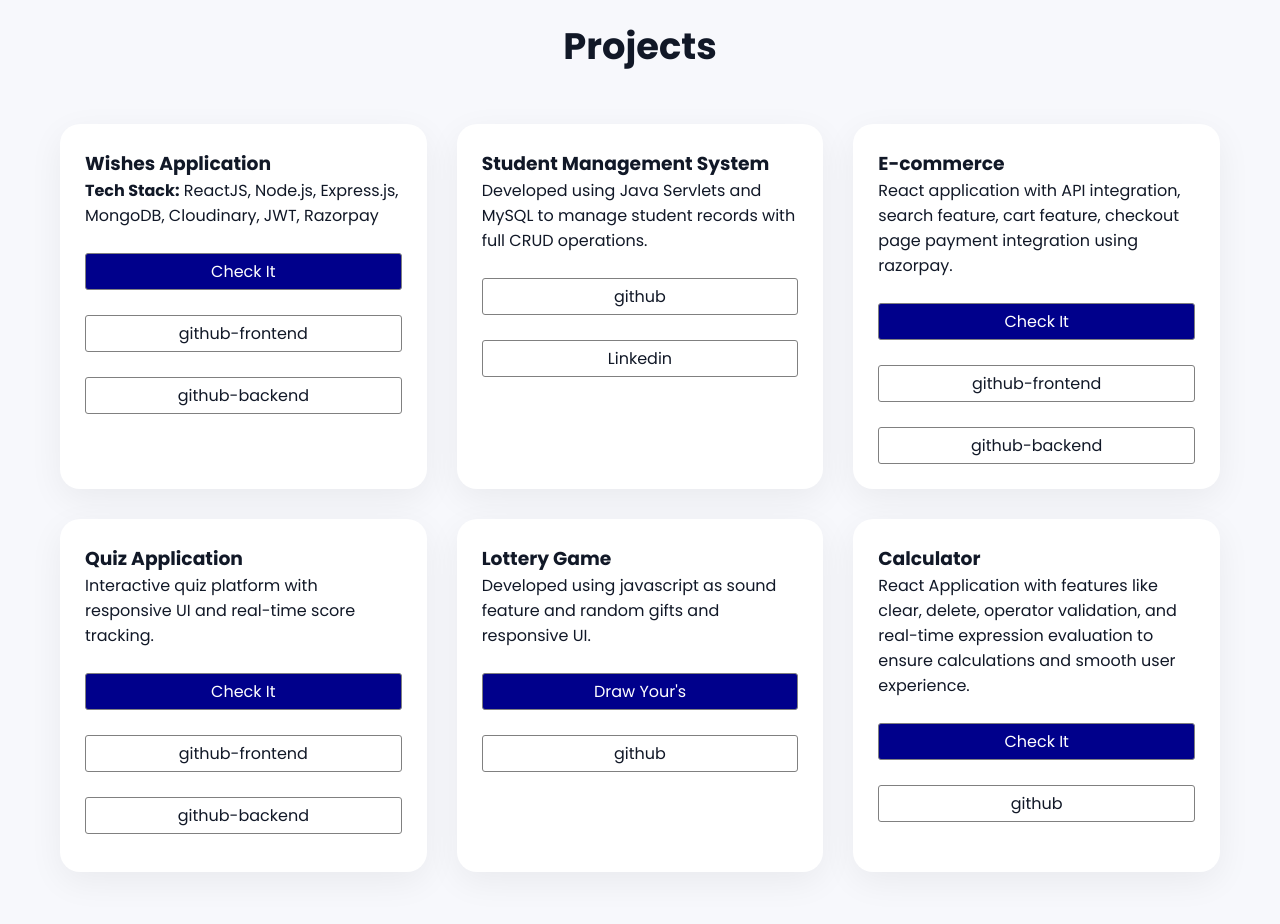
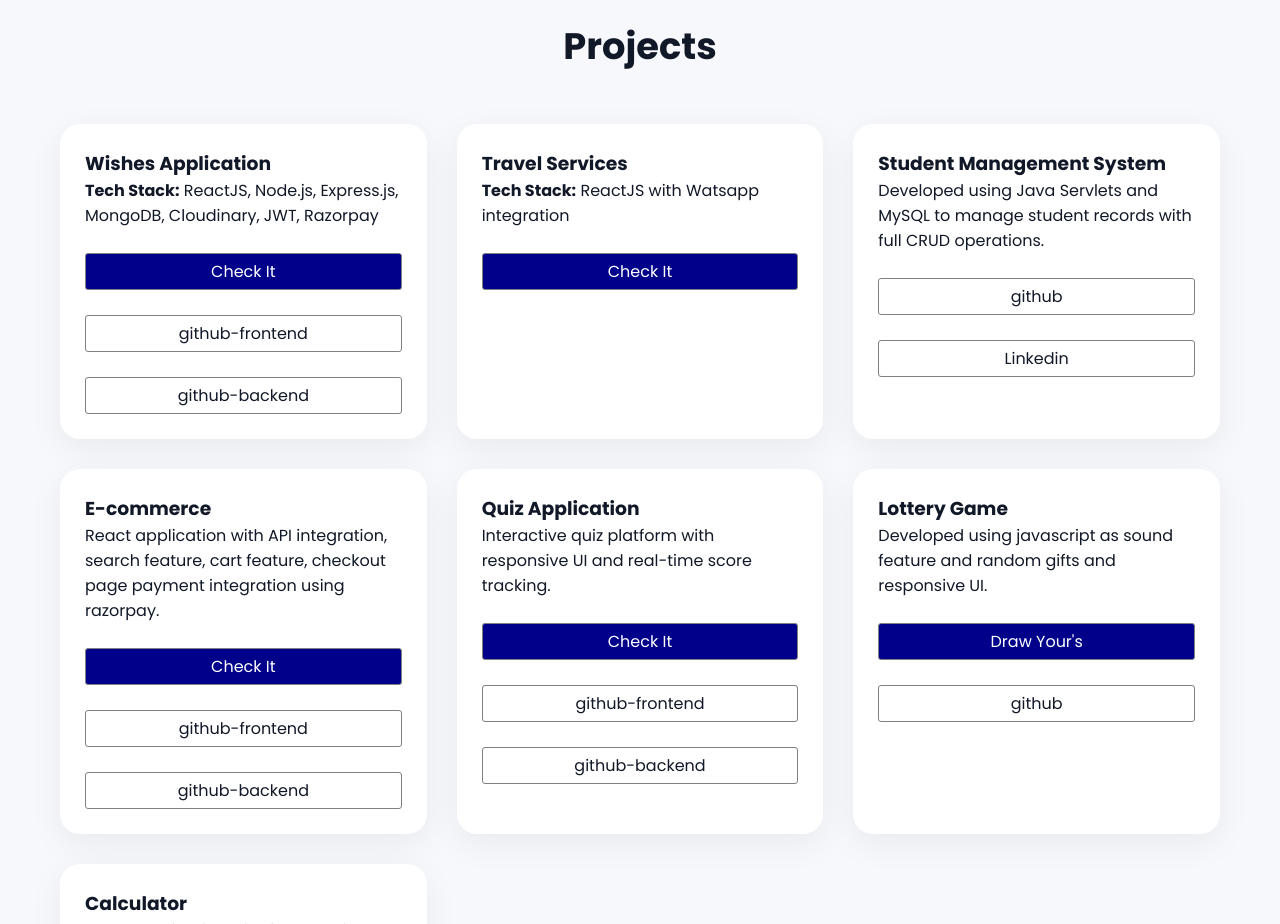
Before and after one commit to bishopnakka/Bishop-Portfolio, a plain HTML site: page index.html in a window 1280 px wide. Shown: the part 1760-2684 px from the top of the page. Drawn offline with Linux system fonts and the light colour scheme.

Commit message:
Update index.html

```diff
--- a/index.html
+++ b/index.html
@@ -106,6 +106,23 @@
             target="_blank"
             >github-backend</a
           >
+        </div>
+
+        <div class="project-card">
+          <h3>Travel Services</h3>
+          <p>
+            <strong>Tech Stack:</strong>
+            ReactJS with Watsapp integration
+          </p>
+          <br />
+          <div>
+            <a
+              class="live aa"
+              href="https://sb-travels-demo.vercel.app/"
+              target="_blank"
+              >Check It</a
+            >
+          </div>
         </div>
 
         <div class="project-card">
```
